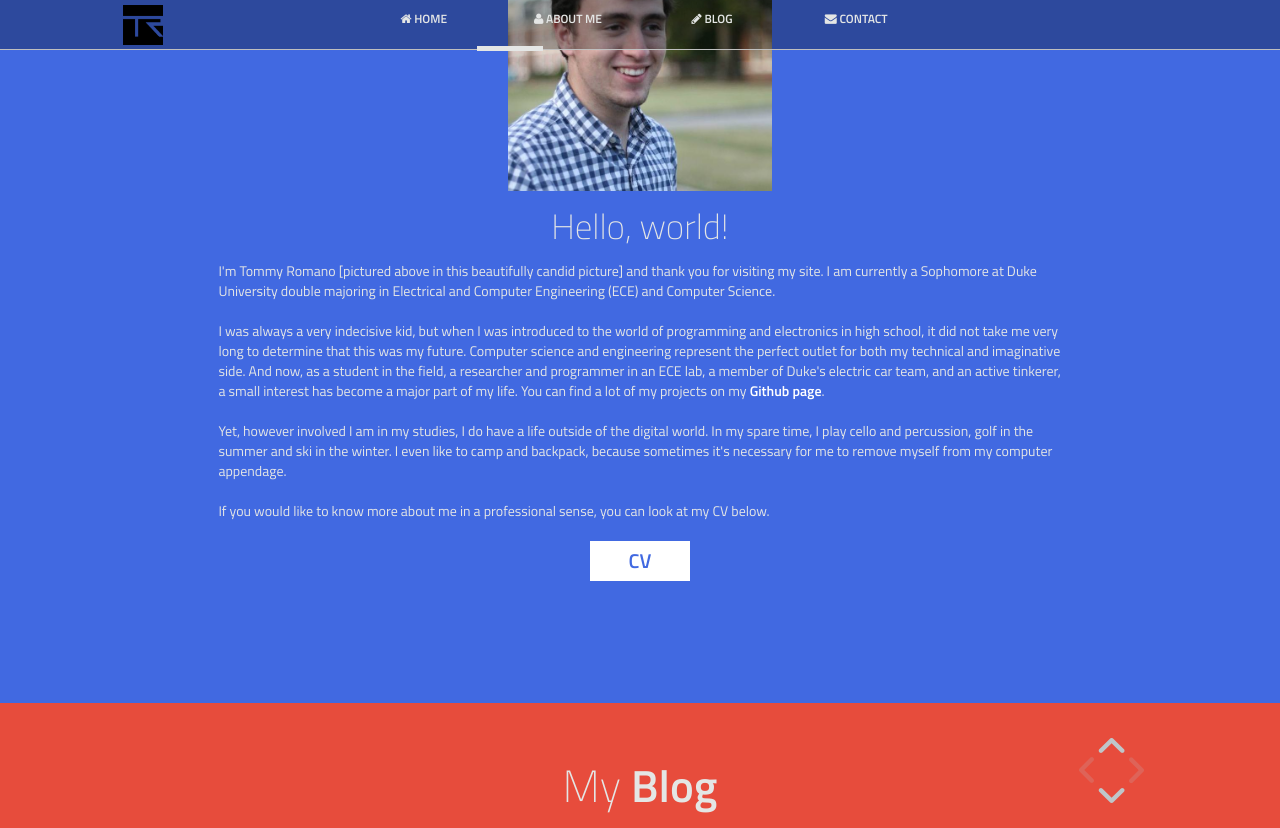
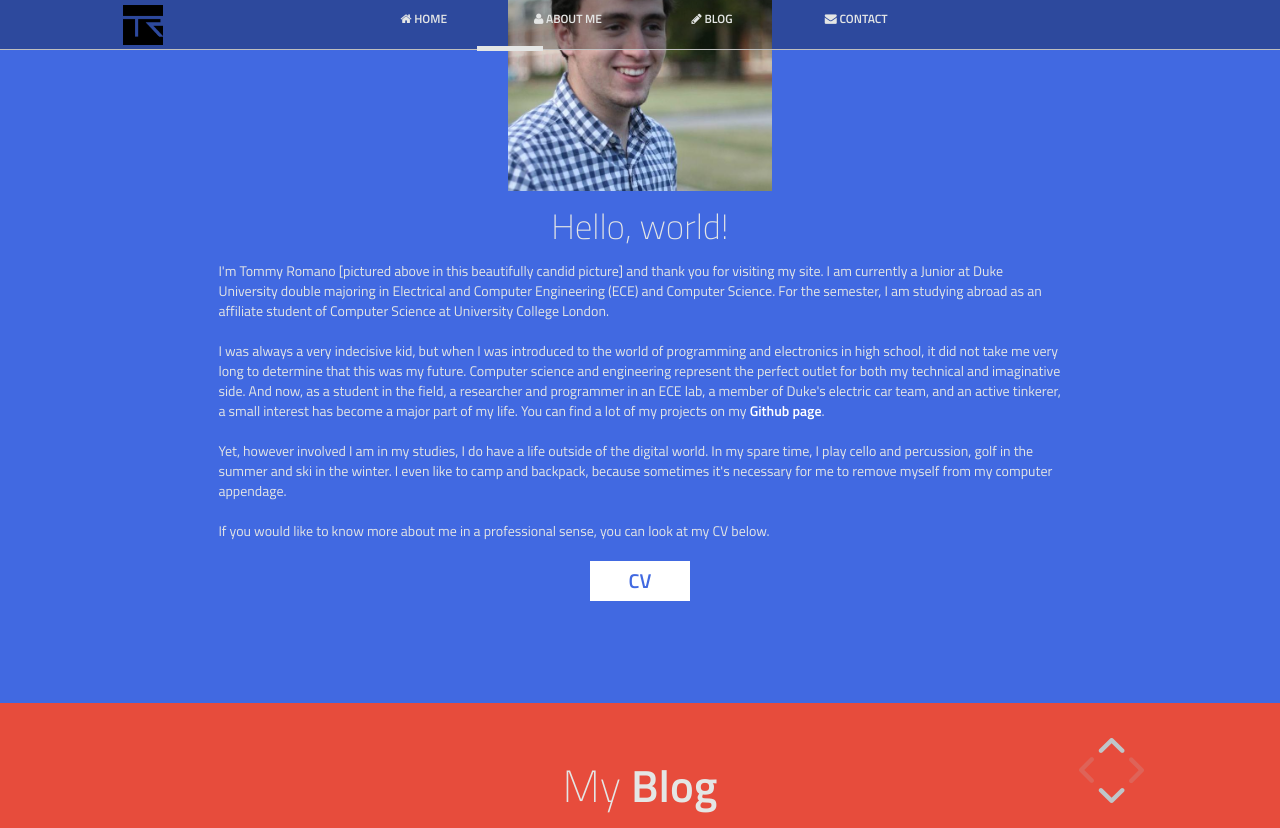
Before and after one commit to tomrom95/tomrom95.github.io, a Jekyll site: the page built from index.md, in a window 1280 px wide and 900 px high, scrolled down 1097 px, cut to the strip 0-828 px from the top of the window. Built offline with Jekyll 4.4.1, drawn with Linux system fonts in a browser that asks for light colours; Markdown is read by kramdown in place of the engine named in the settings.

Commit message:
Update index.md

```diff
--- a/index.md
+++ b/index.md
@@ -7,7 +7,7 @@ layout: default
 About Me
 -->
 
-<p>I'm Tommy Romano [pictured above in this beautifully candid picture] and thank you for visiting my site. I am currently a Sophomore at Duke University double majoring in Electrical and Computer Engineering (ECE) and Computer Science.</p>
+<p>I'm Tommy Romano [pictured above in this beautifully candid picture] and thank you for visiting my site. I am currently a Junior at Duke University double majoring in Electrical and Computer Engineering (ECE) and Computer Science. For the semester, I am studying abroad as an affiliate student of Computer Science at University College London.</p>
 <p>I was always a very indecisive kid, but when I was introduced to the world of programming and electronics in high school, it did not take me very long to determine that this was my future. Computer science and engineering represent the perfect outlet for both my technical and imaginative side. And now, as a student in the field, a researcher and programmer in an ECE lab, a member of Duke's electric car team, and an active tinkerer, a small interest has become a major part of my life. You can find a lot of my projects on my <a target="_blank" href="https://github.com/tomrom95" class="regular-link" style="color: #ffffff"><span class="font-semibold">Github page</span></a>.</p>
 <p>Yet, however involved I am in my studies, I do have a life outside of the digital world. In my spare time, I play cello and percussion, golf in the summer and ski in the winter. I even like to camp and backpack, because sometimes it's necessary for me to remove myself from my computer appendage.</p>
 <p>If you would like to know more about me in a professional sense, you can look at my CV below.</p>
```
